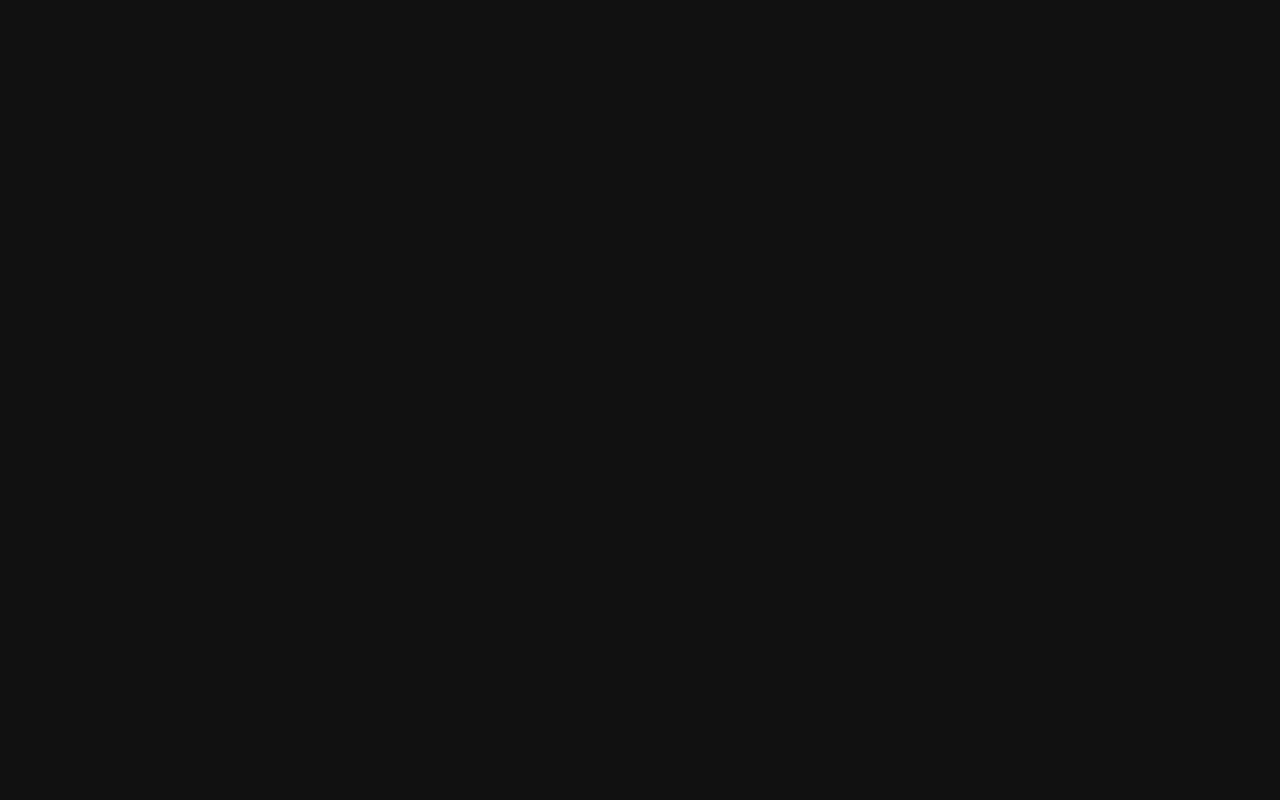
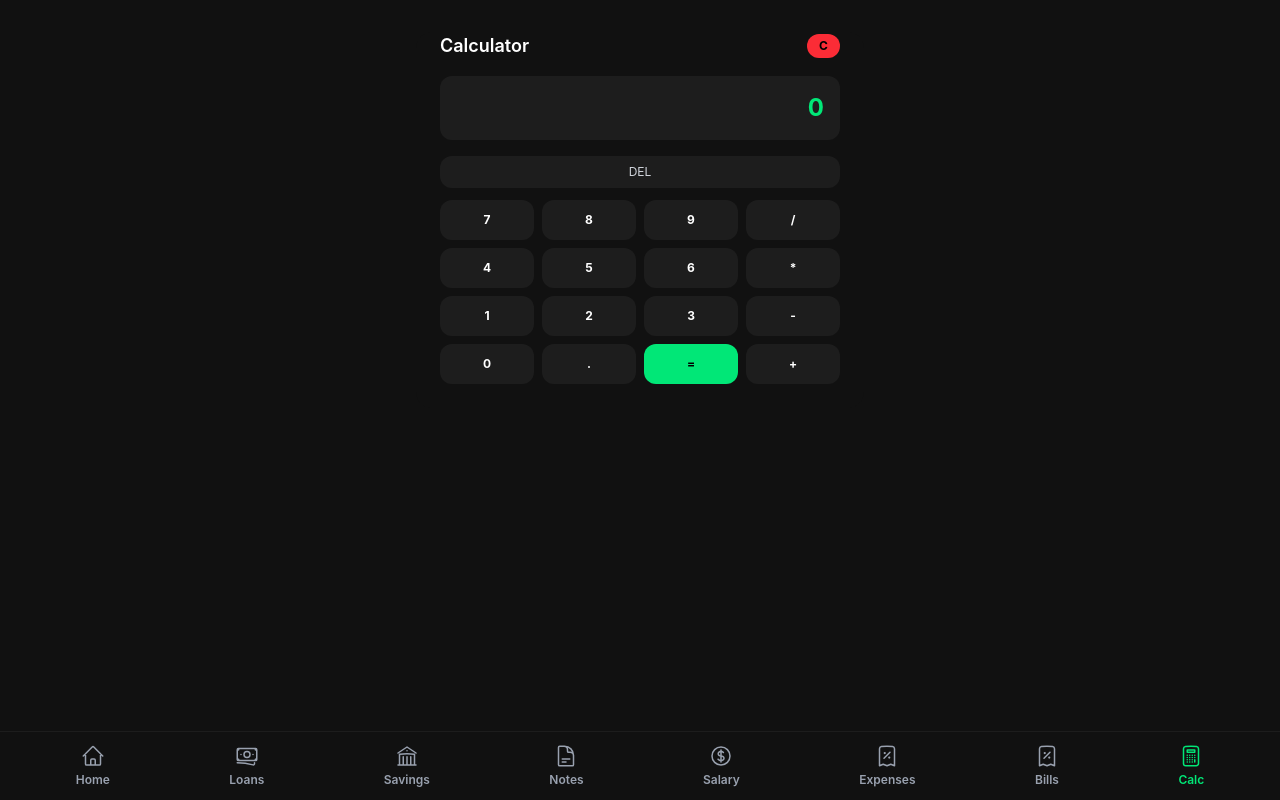
Before and after one commit to chrstphrgrcvllrn/money-tracker-client, a React (Vite) app: page /calculator in a window 1280 px wide. Before the commit this address had no page. Built offline with nearby package versions, Linux system fonts and the light colour scheme.

Commit message:
adding calculator

```diff
--- a/src/layout/BottomNavBar.tsx
+++ b/src/layout/BottomNavBar.tsx
@@ -6,6 +6,7 @@
   CurrencyDollarIcon,
   ReceiptPercentIcon,
   DocumentTextIcon,
+    CalculatorIcon,
 } from "@heroicons/react/24/outline";
 
 export default function BottomNavBar() {
@@ -17,6 +18,7 @@
     { name: "Salary", path: "/salary", icon: CurrencyDollarIcon },
     { name: "Expenses", path: "/expenses", icon: ReceiptPercentIcon },
     { name: "Bills", path: "/bills", icon: ReceiptPercentIcon },
+     { name: "Calc", path: "/calculator", icon: CalculatorIcon },
 
   ];
 
--- /dev/null
+++ b/src/pages/Calculator.tsx
@@ -0,0 +1,92 @@
+import { useState } from "react";
+
+const CalculatorPage: React.FC = () => {
+  const [display, setDisplay] = useState("0");
+
+  const handleClick = (value: string) => {
+    if (display === "0" && value !== ".") {
+      setDisplay(value);
+    } else {
+      setDisplay(display + value);
+    }
+  };
+
+  const handleClear = () => {
+    setDisplay("0");
+  };
+
+  const handleDelete = () => {
+    if (display.length === 1) return setDisplay("0");
+    setDisplay(display.slice(0, -1));
+  };
+
+  const handleCalculate = () => {
+    try {
+      const result = eval(display);
+      setDisplay(String(result));
+    } catch {
+      setDisplay("Error");
+    }
+  };
+
+  const buttons = [
+    "7", "8", "9", "/",
+    "4", "5", "6", "*",
+    "1", "2", "3", "-",
+    "0", ".", "=", "+"
+  ];
+
+  return (
+    <div className="text-xs max-w-md mx-auto mt-8 px-6 pb-6 bg-[#111111] rounded-2xl">
+      {/* HEADER */}
+      <div className="mb-4 flex justify-between items-center">
+        <h1 className="text-lg font-semibold text-white">Calculator</h1>
+
+        <button
+          onClick={handleClear}
+          className="bg-red-500 text-black font-bold px-3 py-1 rounded-full"
+        >
+          C
+        </button>
+      </div>
+
+      {/* DISPLAY */}
+      <div className="mb-4 bg-[#1d1d1d] p-4 rounded-xl text-right">
+        <p className="text-2xl text-[#01E777] font-bold break-all">
+          {display}
+        </p>
+      </div>
+
+      {/* ACTION ROW */}
+      <div className="flex gap-2 mb-3">
+        <button
+          onClick={handleDelete}
+          className="flex-1 bg-[#1d1d1d] text-gray-300 py-2 rounded-xl"
+        >
+          DEL
+        </button>
+      </div>
+
+      {/* BUTTON GRID */}
+      <div className="grid grid-cols-4 gap-2">
+        {buttons.map((btn) => (
+          <button
+            key={btn}
+            onClick={() =>
+              btn === "=" ? handleCalculate() : handleClick(btn)
+            }
+            className={`py-3 rounded-xl font-bold ${
+              btn === "="
+                ? "bg-[#01E777] text-black"
+                : "bg-[#1d1d1d] text-white"
+            }`}
+          >
+            {btn}
+          </button>
+        ))}
+      </div>
+    </div>
+  );
+};
+
+export default CalculatorPage;
--- a/src/routes/AppRoutes.tsx
+++ b/src/routes/AppRoutes.tsx
@@ -7,6 +7,7 @@
 import NotesPage from "@/pages/NotesPage";
 import SavingsPage from "@/pages/SavingsPage";
 import ExpensesPage from "@/pages/ExpensesPage";
+import Calculator from "@/pages/Calculator"
 // import PatientDetails from "@/pages/Patients/PatientDetails";
 // import AppointmentsList from "@/pages/Appointments/AppointmentsList"
 
@@ -22,6 +23,7 @@
         <Route path="notes" element={<NotesPage/>} />
         <Route path="savings" element={<SavingsPage/>} />
         <Route path="expenses" element={<ExpensesPage/>} />
+        <Route path="calculator" element={<Calculator/>} />
 
         {/* <Route path="patients/:id" element={<PatientDetails />} /> */}
         {/* <Route path="appointments" element={<AppointmentsList />} /> */}
```
